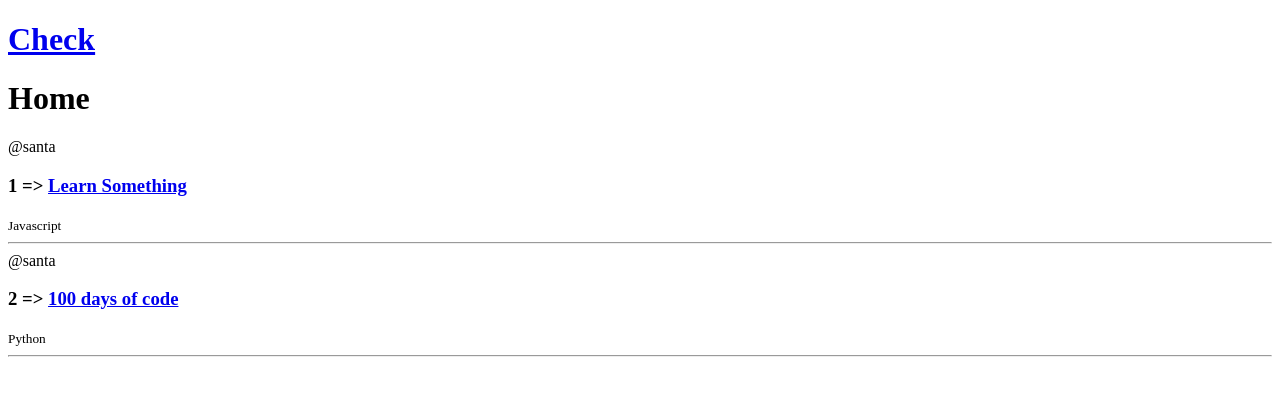
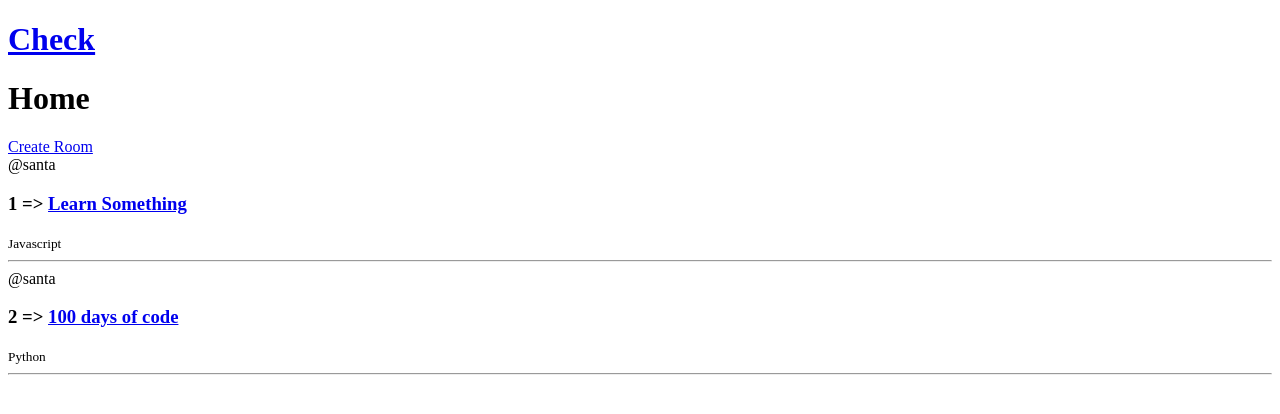
Before and after one commit to Prasanth-Anand-P/letstalk, a Django app: page / in a window 1280 px wide. Shown: the top 414 px of the page. Run offline with Django 4.2, Linux system fonts and the light colour scheme; data comes from the database, SQL or seed files in the repository.

Commit message:
linked forms to home.py

```diff
--- a/base/templates/base/home.html
+++ b/base/templates/base/home.html
@@ -15,6 +15,9 @@
 
     <div>
 
+        <a href="{% url 'create-room' %}">Create Room</a>
+
+        <div>
             {% for room in rooms %}
                 <div>
                     <span>@{{room.host.username}}</span>
@@ -23,6 +26,7 @@
                     <hr />
                 </div>
             {% endfor %}
+        </div>
 
     </div>
 
```
Lines whose indentation alone changed are shown as unchanged.
